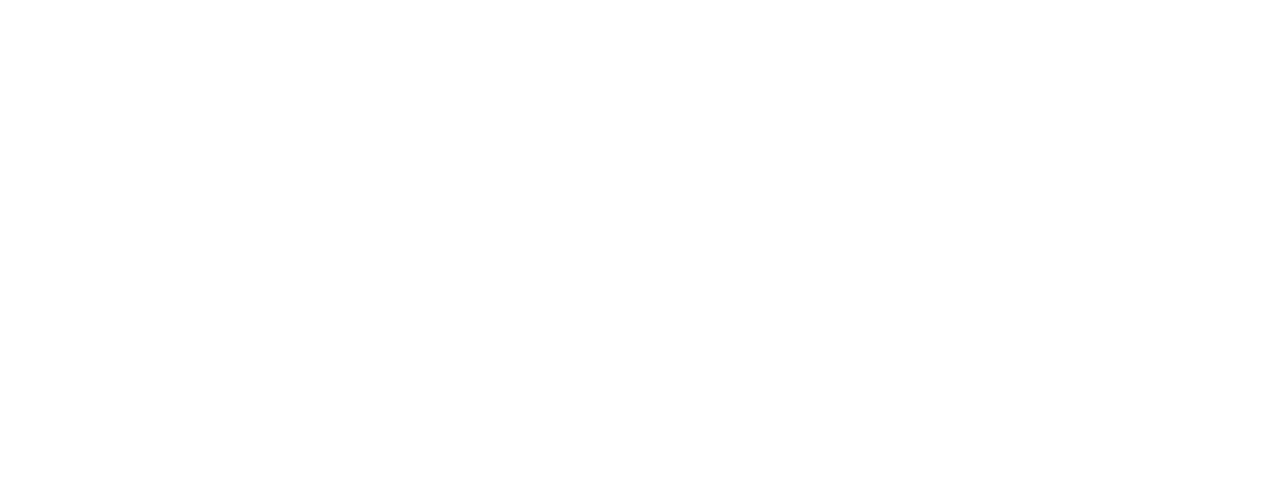
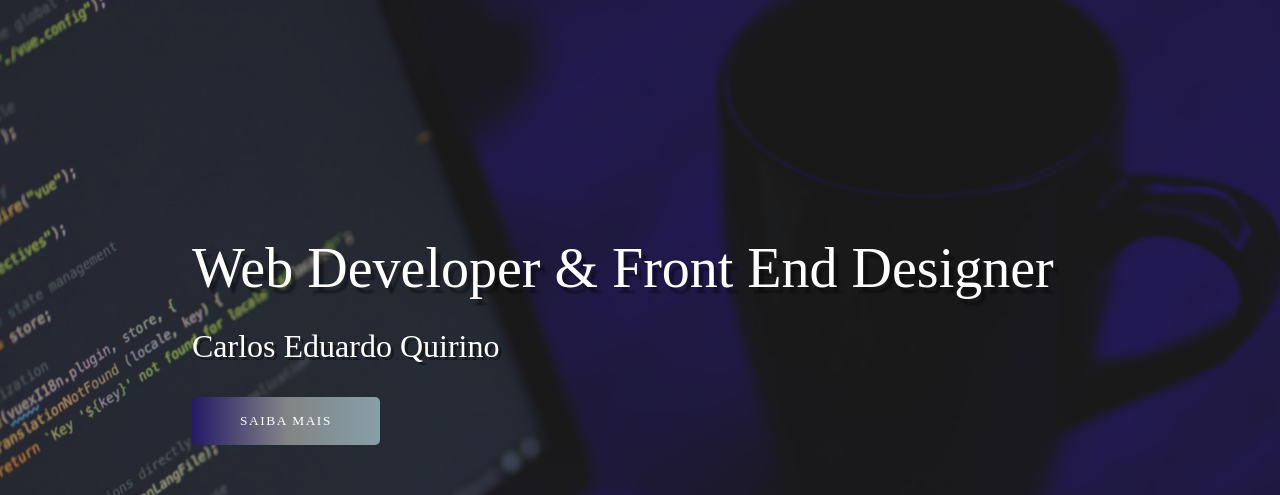
Before and after one commit to Eduardo-Quirino/portifolio_2022-eduardo, a plain HTML site: page index.html in a window 1280 px wide. Shown: the top 495 px of the page. Drawn offline with Linux system fonts and the light colour scheme; a web font is replaced by a local one.

Commit message:
Adicionado animaçao capa

```diff
--- a/index.html
+++ b/index.html
@@ -5,16 +5,32 @@
     <meta charset="UTF-8">
     <meta http-equiv="X-UA-Compatible" content="IE=edge">
     <meta name="viewport" content="width=device-width, initial-scale=1.0">
-    <!-- Meu Css -->
+    <link rel="apple-touch-icon" sizes="180x180" href="/_icones/apple-touch-icon.png" />
+    <link rel="icon" type="image/png" sizes="32x32" href="/_icones/favicon-32x32.png" />
+    <link rel="icon" type="image/png" sizes="16x16" href="/_icones/favicon-16x16.png" />
+    <link rel="manifest" href="/site.webmanifest" />
+    <!-- Icone -->
+    <link rel="shortcut icon" href="/_icones/android-chrome-512x512.png" type="image/x-icon">
+    <!-- CSS -->
     <link rel="stylesheet" href="style.css">
-    <!-- Icone -->
-    <link rel="shortcut icon" href="./_icones/favicon-32x32.png" type="image/x-icon">
-    <title>Portfólio Eduardo Quirino</title>
+    <title>Portifólio</title>
 </head>
 
 <body>
 
-
+    <div class="container">
+        <header>
+            <div class="img-wrapper">
+                <img src="./_img/original-capa.jpg" alt="">
+            </div>
+            <div class="banner">
+                <h1>
+                    Web Developer & Front End Designer</h1>
+                <p>Carlos Eduardo Quirino</p>
+                <button>saiba mais</button>
+            </div>
+        </header>
+    </div>
 
 </body>
 
--- a/style.css
+++ b/style.css
@@ -1,3 +1,99 @@
-@import url('https://fonts.googleapis.com/css2? family = Baloo + Da + 2: wght @ 400; 500; 600; 700 & family = Josefin + Slab: ital, wght @ 0,300; 0,400; 0,700; 1,300; 1,400; 1,600 & família = Mulish: ital, peso @ 0,200; 0,300; 0,400; 0,600; 0,700; 1,200; 1,300; 1,400; 1,600 & display = trocar ');
+@import url("https://fonts.googleapis.com/css2?family=Baloo+Da+2:wght@400;500;600;700&family=Josefin+Slab:ital,wght@0,300;0,400;0,600;0,700;1,300;1,400;1,600&family=Muli:ital,wght@0,200;0,300;0,400;0,500;1,200;1,300;1,400&display=swap");
 
-@import url(' https://cdnjs.cloudflare.com/ajax/libs/font-awesome/5.15.4/css/all.min.css');
+@import url("https://cdnjs.cloudflare.com/ajax/libs/font-awesome/5.12.0-2/css/all.min.css");
+
+* {
+    margin: 0;
+    padding: 0;
+}
+
+header {
+    width: 100%;
+    height: 100vh;
+    overflow: hidden;
+    position: relative;
+}
+
+.img-wrapper {
+    width: 100%;
+    height: 100%;
+    overflow: hidden;
+    background-color: rgba(0, 0, 0, 0.8);
+}
+
+.img-wrapper img {
+    width: 100%;
+    height: 100%;
+    object-fit: cover;
+    opacity: 0.5;
+    animation: zoom 25s;
+}
+
+/* Animação */
+@keyframes zoom {
+    0% {
+        transform: scale(1.3);
+    }
+
+    100% {
+        transform: scale(1);
+    }
+}
+
+.banner {
+    position: absolute;
+    top: 30%;
+    left: 15%;
+}
+
+.banner h1 {
+    color: #ffffff;
+    font-size: 3.5rem;
+    font-family: var(--font-primary);
+    font-weight: 200;
+    text-shadow: 0.3rem 0.4rem 2px rgba(0, 0, 0, 0.4);
+    line-height: 3.5rem;
+    margin-bottom: 2rem;
+    opacity: 0;
+    animation: moveBanner 1s 0.5s forwards;
+}
+
+.banner p {
+    font-family: var(--font-secundary);
+    color: #fff;
+    font-size: 2rem;
+    text-shadow: 0.2rem 0.2rem rgba(0, 0, 0, 0.4);
+    margin-bottom: 2rem;
+    opacity: 0;
+    animation: moveBanner 1s 0.7s forwards;
+  }
+/* Configurações botão */
+.banner button {
+    font-family: "Muli", serif;
+    color: #fff;
+    text-transform: uppercase;
+    letter-spacing: .1rem;
+    background: linear-gradient(to left, #86a0a7, #818485, #241965);
+    padding: 1rem 3rem;
+    border: none;
+    border-radius: 5px;
+    cursor: pointer;
+    opacity: 0;
+    animation: moveBanner 1s 0.9s forwards;
+
+}
+
+.banner button:hover {
+    color: #000;
+    transition: color .8s;
+}
+
+@keyframes moveBanner {
+    0% {
+      transform: translateY(10rem) rotateY(-30deg);
+    }
+    100% {
+      transform: translateY(0) rotateY(0);
+      opacity: 1;
+    }
+  }
```
Also changed, not shown: _icones/android-chrome-192x192.png, _icones/android-chrome-512x512.png, _icones/apple-touch-icon.png, _icones/favicon-16x16.png, _icones/favicon-32x32.png, _icones/favicon.ico (deleted), _img/bg.jpg (added), _img/original-capa.jpg (added), _img/original1.jpg (added), favicon.ico (added), site.webmanifest, 4 other files.
